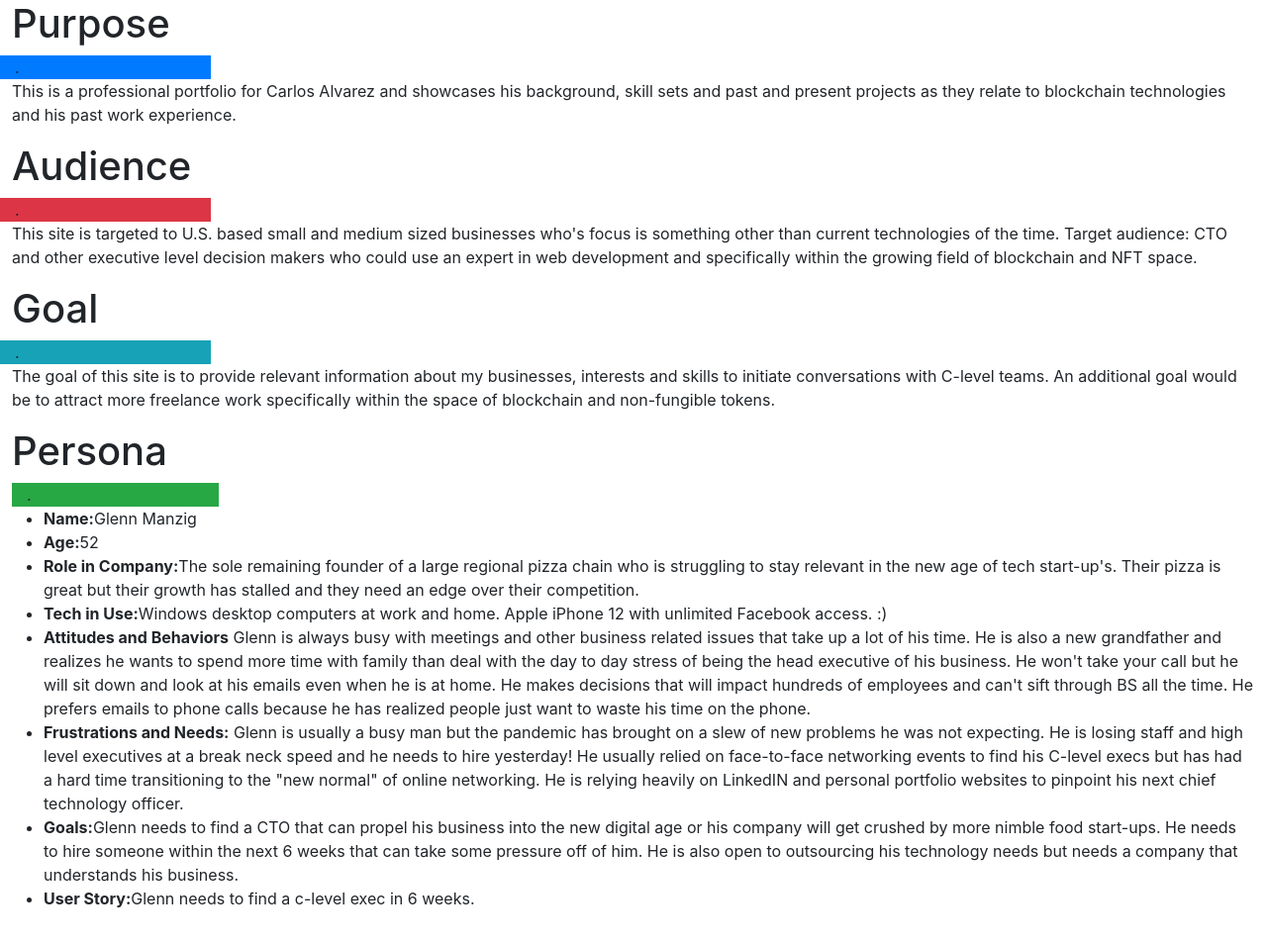
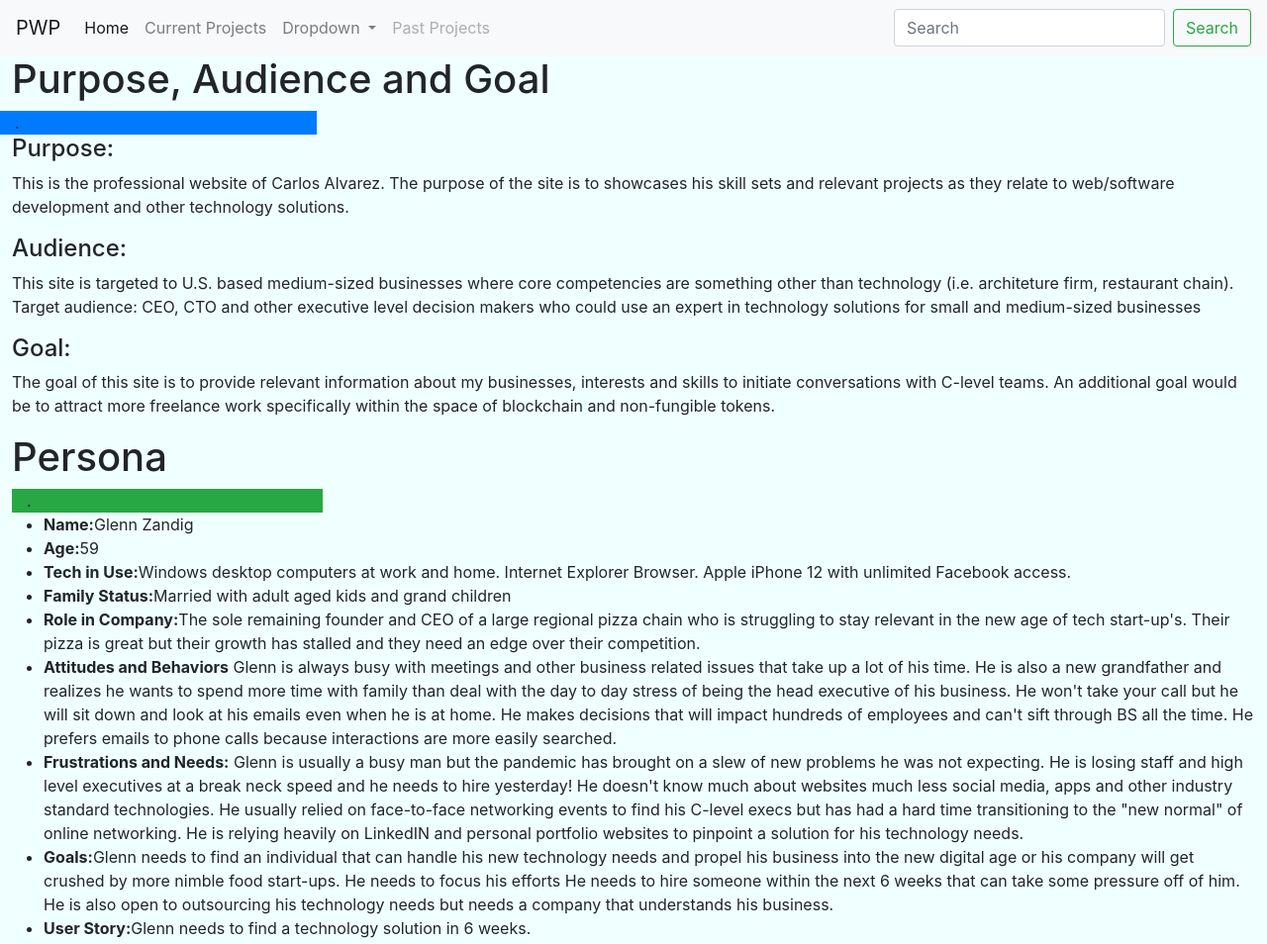
Before and after one commit to CLOVETHEDESTROYER/carlos-alvarez-the-website, a plain HTML site: page public_html/documentation/milestone-1.html in a window 1280 px wide. Shown: the top 954 px of the page at 99% size. Drawn offline with nearby package versions, Linux system fonts and the light colour scheme.

Commit message:
Updated purpose, audience, goal and person.  Added images and bootstrap styling

```diff
--- a/public_html/documentation/milestone-1.html
+++ b/public_html/documentation/milestone-1.html
@@ -9,45 +9,86 @@
     <link rel="stylesheet" href="https://maxcdn.bootstrapcdn.com/bootstrap/4.0.0/css/bootstrap.min.css" integrity="sha384-Gn5384xqQ1aoWXA+058RXPxPg6fy4IWvTNh0E263XmFcJlSAwiGgFAW/dAiS6JXm" crossorigin="anonymous">
     <link rel="stylesheet" href="style.css">
 </head>
+<header>
+    <nav class="navbar navbar-expand-lg navbar-light bg-light">
+        <a class="navbar-brand" href="#">PWP</a>
+        <button class="navbar-toggler" type="button" data-toggle="collapse" data-target="#navbarSupportedContent" aria-controls="navbarSupportedContent" aria-expanded="false" aria-label="Toggle navigation">
+            <span class="navbar-toggler-icon"></span>
+        </button>
+
+        <div class="collapse navbar-collapse" id="navbarSupportedContent">
+            <ul class="navbar-nav mr-auto">
+                <li class="nav-item active">
+                    <a class="nav-link" href="#">Home <span class="sr-only">(current)</span></a>
+                </li>
+                <li class="nav-item">
+                    <a class="nav-link" href="#">Current Projects</a>
+                </li>
+                <li class="nav-item dropdown">
+                    <a class="nav-link dropdown-toggle" href="#" id="navbarDropdown" role="button" data-toggle="dropdown" aria-haspopup="true" aria-expanded="false">
+                        Dropdown
+                    </a>
+                    <div class="dropdown-menu" aria-labelledby="navbarDropdown">
+                        <a class="dropdown-item" href="#">Action</a>
+                        <a class="dropdown-item" href="#">Another action</a>
+                        <div class="dropdown-divider"></div>
+                        <a class="dropdown-item" href="#">Something else here</a>
+                    </div>
+                </li>
+                <li class="nav-item">
+                    <a class="nav-link disabled" href="#">Past Projects</a>
+                </li>
+            </ul>
+            <form class="form-inline my-2 my-lg-0">
+                <input class="form-control mr-sm-2" type="search" placeholder="Search" aria-label="Search">
+                <button class="btn btn-outline-success my-2 my-sm-0" type="submit">Search</button>
+            </form>
+        </div>
+    </nav>
+</header>
 <body>
 <div class="container-fluid">
     <div class="row">
-            <h1> Purpose </h1>
-        <div class="col-md-2 bg-primary box"><section>.</section></div>
-                 <p> This is a professional portfolio for Carlos Alvarez and showcases his background,                  skill sets and past and present projects as they relate to blockchain technologies and                 his past work experience.</p>
+        <h1> Purpose, Audience and Goal </h1>
+        <div class="col-md-3 bg-primary box"><section>.</section>
+        </div>
+            <h4> Purpose: </h4>
+                 <p> This is the professional website of Carlos Alvarez. The purpose of the site is to showcases his                  skill sets and relevant projects as they relate to web/software development and other technology solutions.</p>
 
-    <h1> Audience </h1>
-        <div class="col-md-2 bg-danger box"><section>.</section></div>
-        <p> This site is targeted to U.S. based small and medium sized businesses who's focus is something other than current
-            technologies of the time.  Target audience: CTO and other executive level decision makers who could use an expert in web            development and specifically within the growing field of blockchain and NFT space.</p>
-    <h1> Goal </h1>
-        <div class="col-md-2 bg-info box"><section>.</section></div>
+    <h4> Audience: </h4>
+        <p> This site is targeted to U.S. based medium-sized businesses where core competencies are something other than technology (i.e. architeture firm, restaurant chain).  Target audience: CEO, CTO and other executive level decision makers who could use an expert in technology solutions for small and medium-sized businesses</p>
+    <h4> Goal: </h4>
         <p> The goal of this site is to provide relevant information about my businesses, interests and skills to
             initiate conversations with C-level teams.  An additional goal would be to attract more freelance
         work specifically within the space of blockchain and non-fungible tokens.</p>
     <section>
+    <div class=".container">
         <h1> Persona </h1>
-        <div class="col-lg-2 bg-success box"><section>.</section></div>
+        <div class="col-md-3 bg-success box"><section>.</section></div>
             <ul>
-                <li><strong>Name:</strong>Glenn Manzig</li>
-                <li><strong>Age:</strong>52</li>
-                <li><strong>Role in Company:</strong>The sole remaining founder of a large regional pizza chain who is struggling to
+                <li><strong>Name:</strong>Glenn Zandig</li>
+                <li><strong>Age:</strong>59</li>
+                <li><strong>Tech in Use:</strong>Windows desktop computers at work and home. Internet Explorer Browser.  Apple iPhone 12 with unlimited Facebook access.</li>
+                <li><strong>Family Status:</strong>Married with adult aged kids and grand children</li>
+                <li><strong>Role in Company:</strong>The sole remaining founder and CEO of a large regional pizza chain who is struggling to
                 stay relevant in the new age of tech start-up's.  Their pizza is great but their growth has stalled and they need an
                     edge over their competition.</li>
-                <li><strong>Tech in Use:</strong>Windows desktop computers at work and home.  Apple iPhone 12 with unlimited Facebook access.                       :)</li>
-                <li><strong>Attitudes and Behaviors</strong> Glenn is always busy with meetings and other business related issues                 that take up a lot of his time.  He is also a new grandfather and realizes he wants to spend more time with family than                 deal with the day to day stress of being the head executive of his business.  He won't take your call but he will sit                   down and look at his emails even when he is at home. He makes decisions that will impact hundreds of employees and can't                sift through BS all the time.  He prefers emails to phone calls because he has realized people just want to waste his                   time on the phone.</li>
+                <li><strong>Attitudes and Behaviors</strong> Glenn is always busy with meetings and other business related issues                 that take up a lot of his time.  He is also a new grandfather and realizes he wants to spend more time with family than                 deal with the day to day stress of being the head executive of his business.  He won't take your call but he will sit                   down and look at his emails even when he is at home. He makes decisions that will impact hundreds of employees and can't                sift through BS all the time.  He prefers emails to phone calls because interactions are more easily searched.</li>
                 <li><strong>Frustrations and Needs:</strong> Glenn is usually a busy man but the pandemic has brought on a slew of
                     new problems he was not expecting.  He is losing staff and high level executives at a break neck speed and he needs
-                    to hire yesterday!  He usually relied on face-to-face networking events to find his C-level execs
+                    to hire yesterday!  He doesn't know much about websites much less social media, apps and other industry standard technologies.  He usually relied on face-to-face networking events to find his C-level execs
                     but has had a hard time transitioning to the "new normal" of online networking.  He is relying heavily on LinkedIN
-                    and personal portfolio websites to pinpoint his next chief technology officer.
+                    and personal portfolio websites to pinpoint a solution for his technology needs.
                      </li>
-                <li><strong>Goals:</strong>Glenn needs to find a CTO that can propel his business into the new digital age or his
-                company will get crushed by more nimble food start-ups.  He needs to hire someone within the next 6 weeks that
+                <li><strong>Goals:</strong>Glenn needs to find an individual that can handle his new technology needs and propel his business into the new digital age or his
+                company will get crushed by more nimble food start-ups.  He needs to focus his efforts He needs to hire someone within the next 6 weeks that
                 can take some pressure off of him.  He is also open to outsourcing his technology needs but needs a company
                 that understands his business.</li>
-                <li><strong>User Story:</strong>Glenn needs to find a c-level exec in 6 weeks.</li>
+                <li><strong>User Story:</strong>Glenn needs to find a technology solution in 6 weeks.</li>
             </ul>
+        <img src="img/furious.jpg" class="img-thumbnail" class="img-fluid" alt="...">
+
+    </div>
     </section>
         </div>
 </div>
--- a/public_html/documentation/style.css
+++ b/public_html/documentation/style.css
@@ -0,0 +1,7 @@
+body {
+    background-color: azure;
+}
+
+img {
+    size: 50px;
+}
```
Also changed, not shown: public_html/documentation/img/furious.jpg (added).
